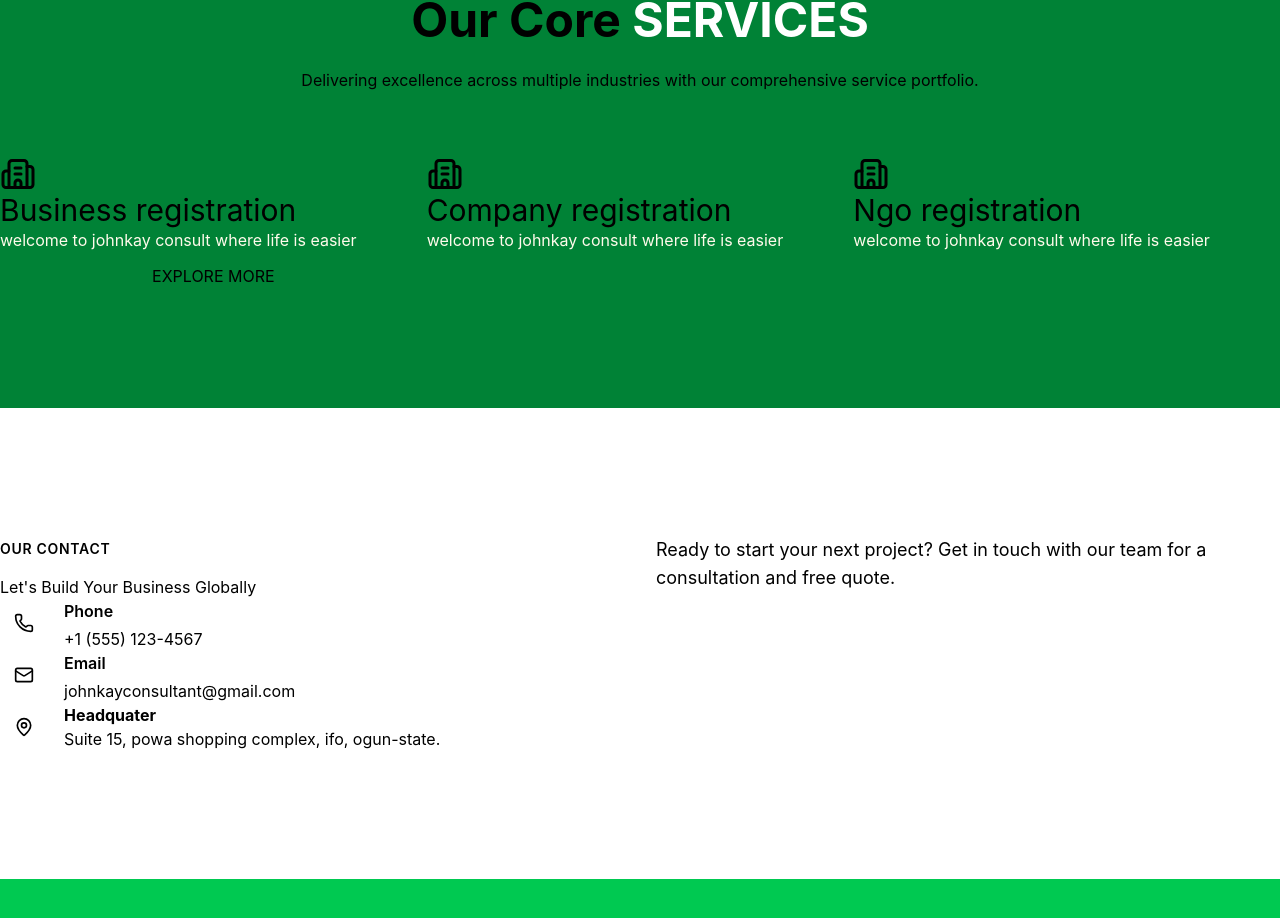
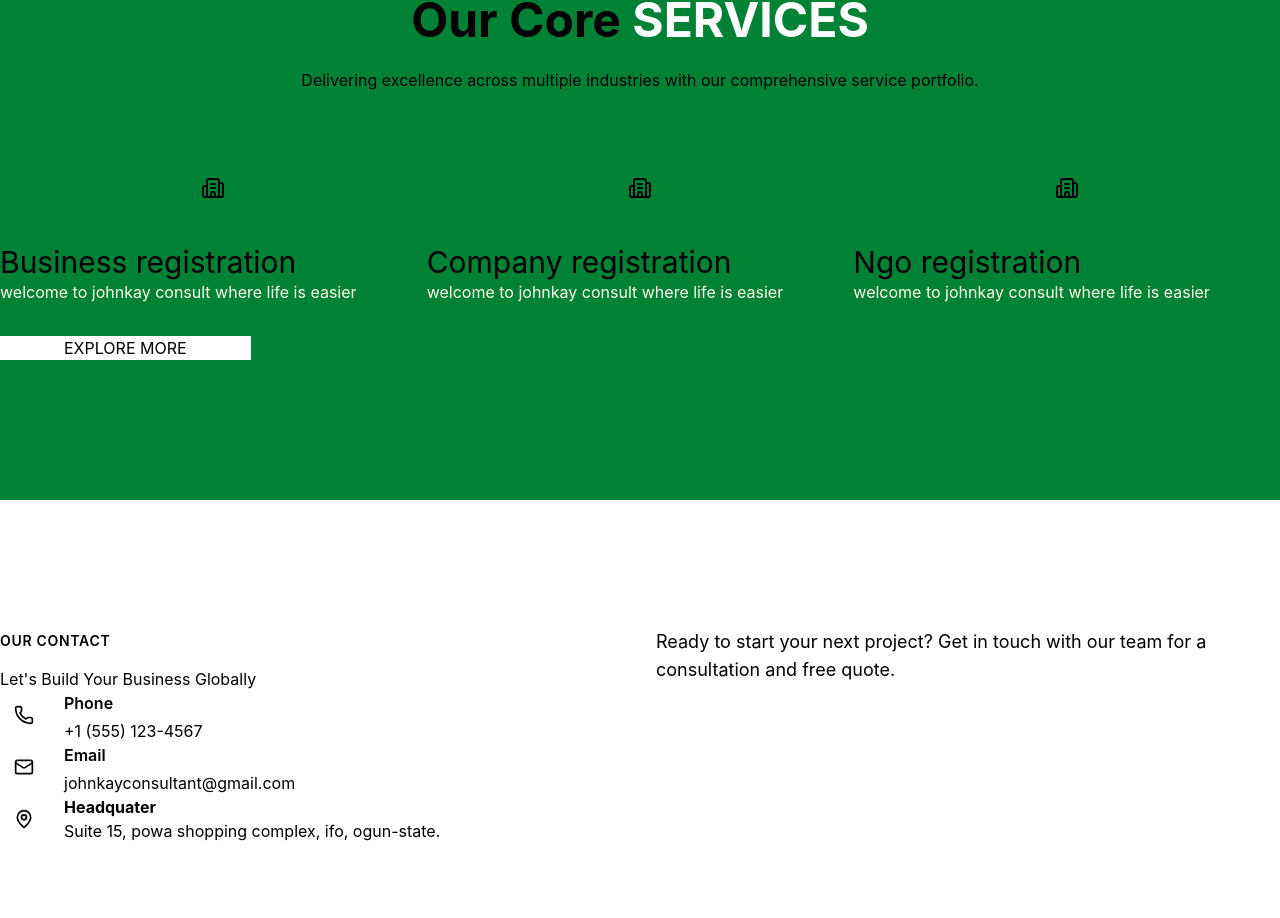
Before and after one commit to johnkayconsultant/JOHNKAY-CAC-WEBSITE, a React (Vite) app: page / in a window 1280 px wide. Shown: the part 903-1821 px from the top of the page. Built offline with nearby package versions, Linux system fonts and the light colour scheme.

Commit message:
section preview updated

```diff
--- a/src/components/SectionPreview.tsx
+++ b/src/components/SectionPreview.tsx
@@ -37,10 +37,10 @@ const SectionPreview =()=>{
                         {sectionFeatures.map((Features)=>(
                             <div
                             key= {Features.title}
-                            className="items-center"
+                            className=" group items-center"
                             >
-                            <div>
-                            <Features.icon className="w-9 h-9 text-accent-foreground"/>
+                            <div className="w-16 h-16 rounded-xl gradient-accent flex items-center justify-center mb-6 mx-auto group-hover:scale-110 transition-transform duration-300">
+                            <Features.icon className="w-6 h-6 text-accent-foreground"/>
                             </div>
                             <h3 className="text-3xl font bold">{Features.title}</h3>
                             <p className='text-amber-50'>{Features.description}</p>
@@ -48,13 +48,14 @@ const SectionPreview =()=>{
                         ))}
 
                         {/* CTA button */}
-                        <section className="text-center py-3">
-                            <Link to="/Services">
-                            <button className="px-16">EXPLORE MORE</button>
+
+                           <div className="items-center py-8">
+                             <Link to="/Services">
+                            <button className="px-16 bg-white">EXPLORE MORE</button>
                             </Link>
+                           </div>
 
 
-                        </section>
 
                     </div>
 
```
